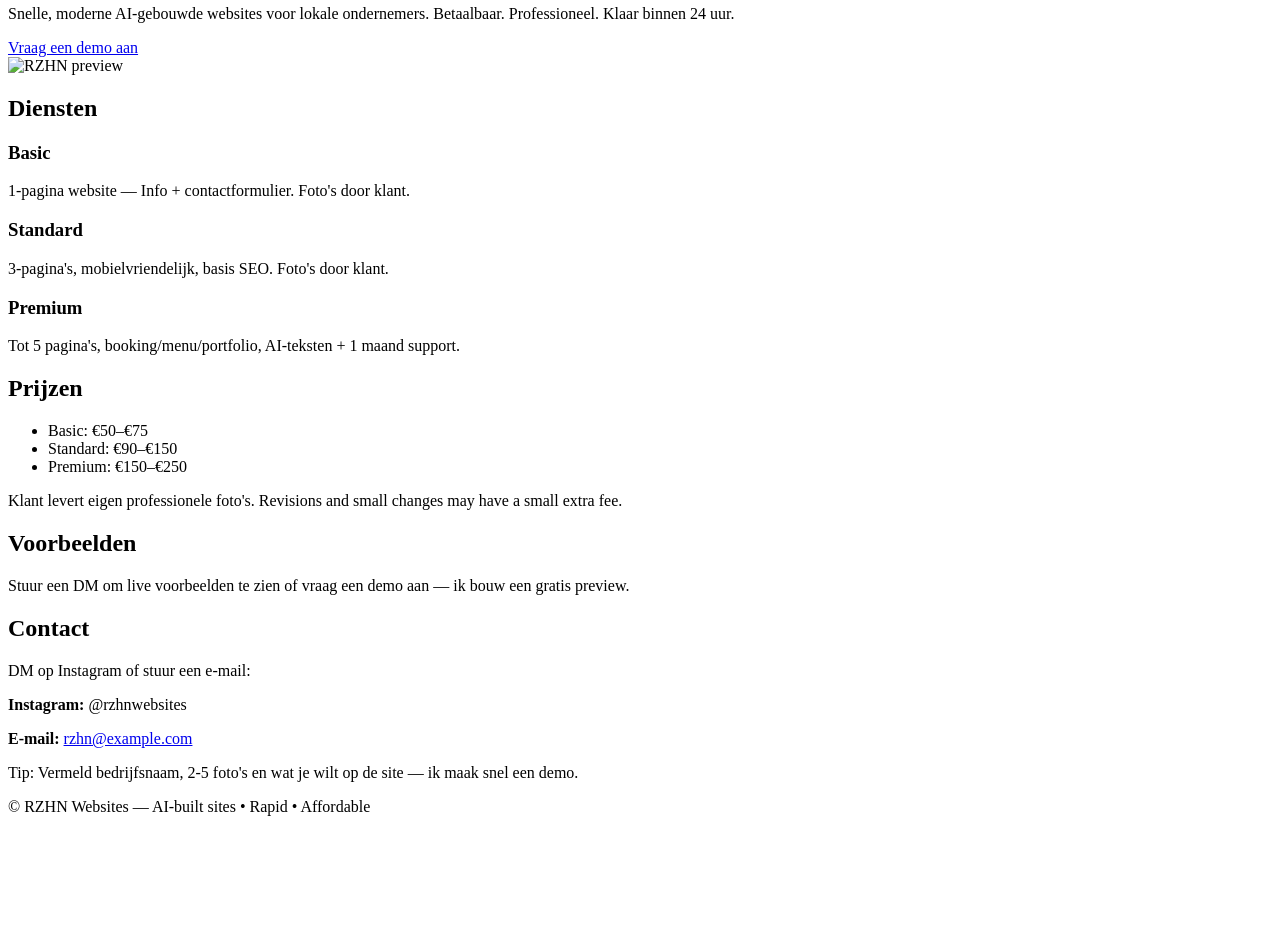
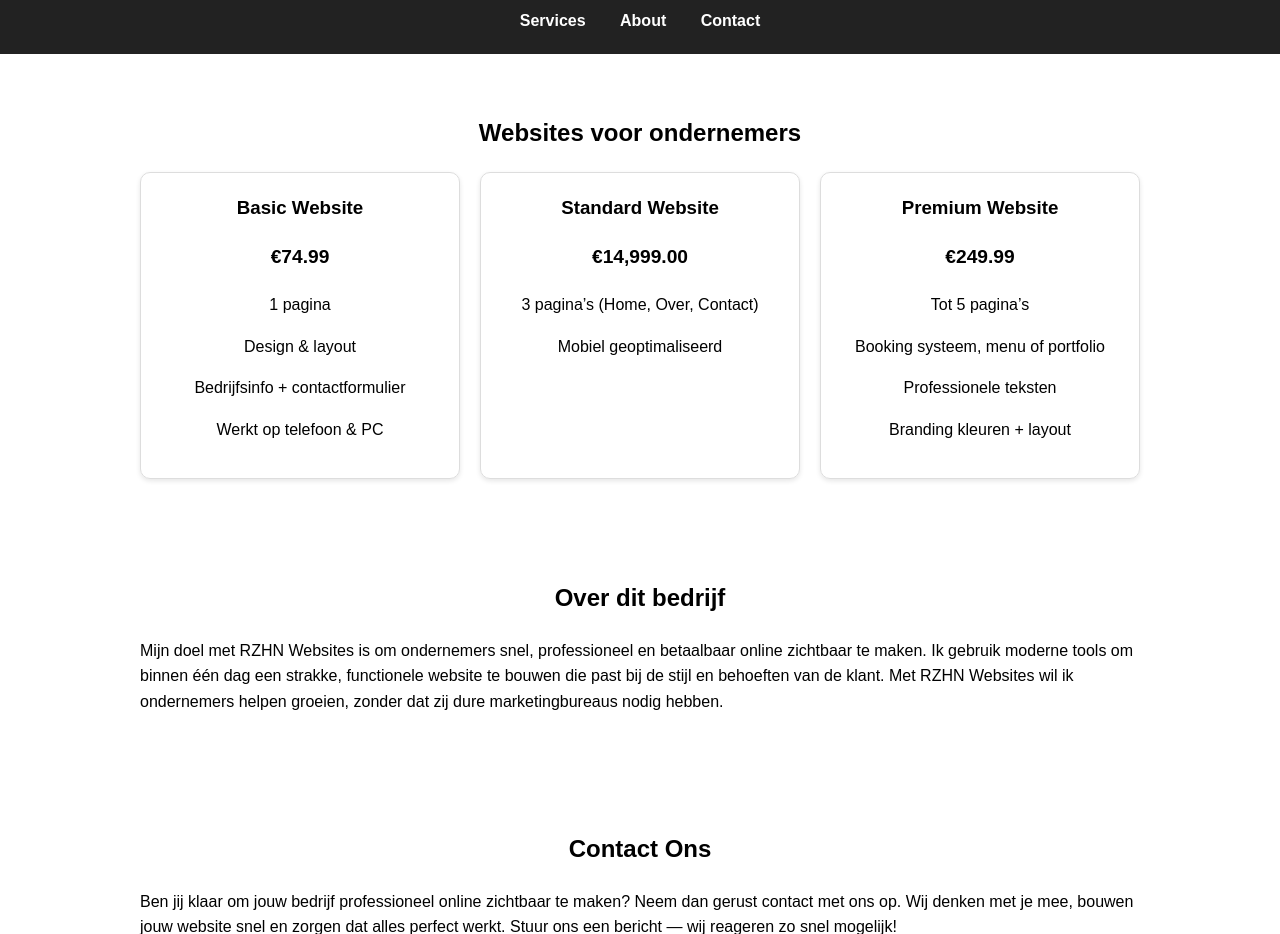
Before and after one commit to Razhan114/RZHN-Websites, a plain HTML site: page index.html in a window 1280 px wide. Shown: the part 106-1040 px from the top of the page. Before the commit the page ends 938 px from the top, so only its background shows below. Drawn offline with Linux system fonts and the light colour scheme.

Commit message:
Update index.html

```diff
--- a/index.html
+++ b/index.html
@@ -1,86 +1,142 @@
-<!doctype html>
+<!DOCTYPE html>
 <html lang="nl">
 <head>
-  <meta charset="utf-8" />
-  <meta name="viewport" content="width=device-width,initial-scale=1" />
-  <title>RZHN Websites — AI Websites voor ondernemers</title>
-  <link rel="stylesheet" href="styles.css">
+    <meta charset="UTF-8">
+    <meta name="viewport" content="width=device-width, initial-scale=1.0">
+    <title>RZHN Websites</title>
+    <style>
+        body {
+            font-family: Arial, sans-serif;
+            margin: 0;
+            line-height: 1.6;
+        }
+        header {
+            background-color: #222;
+            color: white;
+            padding: 20px 10px;
+            text-align: center;
+        }
+        nav a {
+            color: white;
+            margin: 0 15px;
+            text-decoration: none;
+            font-weight: bold;
+        }
+        section {
+            padding: 40px 20px;
+            max-width: 1000px;
+            margin: auto;
+        }
+        h2 {
+            text-align: center;
+            margin-bottom: 20px;
+        }
+        .services {
+            display: grid;
+            gap: 20px;
+            grid-template-columns: repeat(auto-fit, minmax(250px, 1fr));
+        }
+        .service {
+            border: 1px solid #ddd;
+            padding: 20px;
+            border-radius: 10px;
+            text-align: center;
+            box-shadow: 0 2px 5px rgba(0,0,0,0.1);
+        }
+        .service h3 {
+            margin-top: 0;
+        }
+        .service p.price {
+            font-weight: bold;
+            font-size: 1.2em;
+        }
+        .contact-form {
+            max-width: 600px;
+            margin: auto;
+        }
+        .contact-form input, .contact-form textarea {
+            width: 100%;
+            padding: 10px;
+            margin: 10px 0;
+            border-radius: 5px;
+            border: 1px solid #ccc;
+        }
+        .contact-form button {
+            padding: 10px 20px;
+            background-color: #222;
+            color: white;
+            border: none;
+            border-radius: 5px;
+            cursor: pointer;
+        }
+        footer {
+            background-color: #222;
+            color: white;
+            text-align: center;
+            padding: 20px 10px;
+            margin-top: 40px;
+        }
+    </style>
 </head>
 <body>
-  <header class="site-header">
-    <div class="container">
-      <img src="/mnt/data/A_digital_graphic_design_features_the_logo_and_tex.png" alt="RZHN logo" class="logo">
-      <nav class="nav">
-        <a href="#services">Diensten</a>
-        <a href="#pricing">Prijzen</a>
-        <a href="#work">Voorbeelden</a>
+
+    <header>
+        <h1>RZHN WEBSITES</h1>
+        <nav>
+            <a href="#services">Services</a>
+            <a href="#about">About</a>
             <a href="#contact">Contact</a>
         </nav>
-    </div>
     </header>
 
-  <main>
-    <section class="hero">
-      <div class="container hero-inner">
-        <div class="hero-text">
-          <h1>RZHN Websites</h1>
-          <p>Snelle, moderne AI-gebouwde websites voor lokale ondernemers. Betaalbaar. Professioneel. Klaar binnen 24 uur.</p>
-          <a class="btn" href="#contact">Vraag een demo aan</a>
+    <section id="services">
+        <h2>Websites voor ondernemers</h2>
+        <div class="services">
+            <div class="service">
+                <h3>Basic Website</h3>
+                <p class="price">€74.99</p>
+                <p>1 pagina</p>
+                <p>Design & layout</p>
+                <p>Bedrijfsinfo + contactformulier</p>
+                <p>Werkt op telefoon & PC</p>
             </div>
-        <div class="hero-image">
-          <img src="/mnt/data/A_business_plan_graphic_for_Razhan_AI_Websites_is_.png" alt="RZHN preview">
+            <div class="service">
+                <h3>Standard Website</h3>
+                <p class="price">€14,999.00</p>
+                <p>3 pagina’s (Home, Over, Contact)</p>
+                <p>Mobiel geoptimaliseerd</p>
+            </div>
+            <div class="service">
+                <h3>Premium Website</h3>
+                <p class="price">€249.99</p>
+                <p>Tot 5 pagina’s</p>
+                <p>Booking systeem, menu of portfolio</p>
+                <p>Professionele teksten</p>
+                <p>Branding kleuren + layout</p>
             </div>
         </div>
     </section>
 
-    <section id="services" class="section container">
-      <h2>Diensten</h2>
-      <div class="grid">
-        <div class="card">
-          <h3>Basic</h3>
-          <p>1-pagina website — Info + contactformulier. Foto's door klant.</p>
-        </div>
-        <div class="card">
-          <h3>Standard</h3>
-          <p>3-pagina's, mobielvriendelijk, basis SEO. Foto's door klant.</p>
-        </div>
-        <div class="card">
-          <h3>Premium</h3>
-          <p>Tot 5 pagina's, booking/menu/portfolio, AI-teksten + 1 maand support.</p>
-        </div>
-      </div>
+    <section id="about">
+        <h2>Over dit bedrijf</h2>
+        <p>Mijn doel met RZHN Websites is om ondernemers snel, professioneel en betaalbaar online zichtbaar te maken. Ik gebruik moderne tools om binnen één dag een strakke, functionele website te bouwen die past bij de stijl en behoeften van de klant. Met RZHN Websites wil ik ondernemers helpen groeien, zonder dat zij dure marketingbureaus nodig hebben.</p>
     </section>
 
-    <section id="pricing" class="section container">
-      <h2>Prijzen</h2>
-      <ul class="pricing-list">
-        <li>Basic: €50–€75</li>
-        <li>Standard: €90–€150</li>
-        <li>Premium: €150–€250</li>
-      </ul>
-      <p class="note">Klant levert eigen professionele foto's. Revisions and small changes may have a small extra fee.</p>
+    <section id="contact">
+        <h2>Contact Ons</h2>
+        <p>Ben jij klaar om jouw bedrijf professioneel online zichtbaar te maken? Neem dan gerust contact met ons op. Wij denken met je mee, bouwen jouw website snel en zorgen dat alles perfect werkt. Stuur ons een bericht — wij reageren zo snel mogelijk!</p>
+        <form class="contact-form">
+            <input type="text" name="firstName" placeholder="First Name" required>
+            <input type="text" name="lastName" placeholder="Last Name">
+            <input type="email" name="email" placeholder="Email" required>
+            <textarea name="message" placeholder="Message" rows="5" required></textarea>
+            <button type="submit">Send</button>
+        </form>
     </section>
 
-    <section id="work" class="section container">
-      <h2>Voorbeelden</h2>
-      <p>Stuur een DM om live voorbeelden te zien of vraag een demo aan — ik bouw een gratis preview.</p>
-    </section>
-
-    <section id="contact" class="section container contact">
-      <h2>Contact</h2>
-      <p>DM op Instagram of stuur een e-mail:</p>
-      <p><strong>Instagram:</strong> @rzhnwebsites</p>
-      <p><strong>E-mail:</strong> <a href="mailto:rzhn@example.com">rzhn@example.com</a></p>
-      <p class="small">Tip: Vermeld bedrijfsnaam, 2-5 foto's en wat je wilt op de site — ik maak snel een demo.</p>
-    </section>
-  </main>
-
-  <footer class="site-footer">
-    <div class="container">
-      <p>© RZHN Websites — AI-built sites • Rapid • Affordable</p>
-    </div>
+    <footer>
+        <p>© 2025 RZHN Websites. All rights reserved.</p>
     </footer>
 
-  <script src="script.js"></script>
 </body>
 </html>
```
Lines whose indentation alone changed are shown as unchanged.
